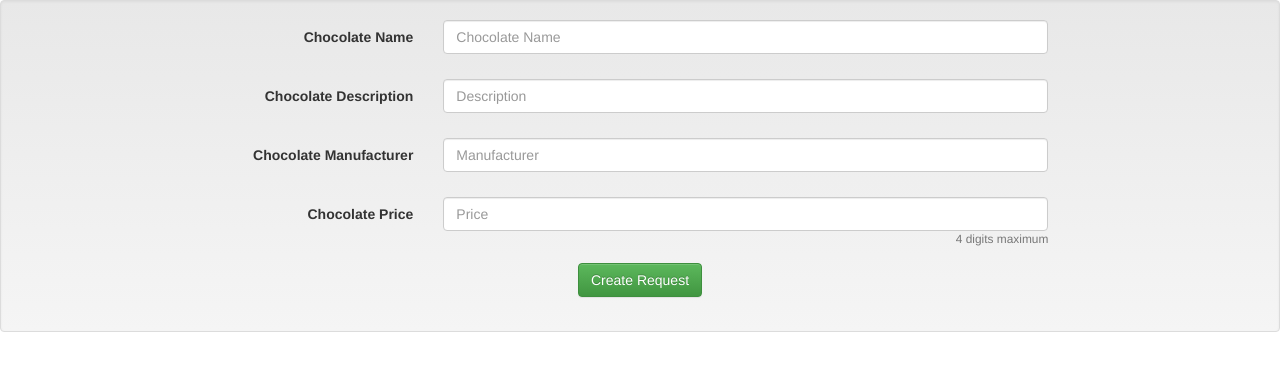
After one commit to subhasuresh/Assignment, a Django app: page /register/chocolate/add/ in a window 1280 px wide. The commit adds this page. Shown: the top 371 px of the page. Run offline with Django 3.2, Linux system fonts and the light colour scheme; some libraries are stand-ins or nearby versions.

Commit message:
fourth commit

```diff
--- a/mysite/templates/index.html
+++ b/mysite/templates/index.html
@@ -30,7 +30,5 @@
   </ul>
 </div>
 </nav>
-
-<div class="container">
-</div></body>
+</body>
 </html>
--- a/register/forms.py
+++ b/register/forms.py
@@ -72,3 +72,25 @@ class UserRegistrationForm(ModelForm):
         user.set_password(self.cleaned_data["password"])
         if commit: user.save()
         return user
+
+
+
+chocolate_fields= ['name','description','manufacturer','price']
+
+chocolate_widgets = {
+        'name': forms.TextInput(attrs={'placeholder': _('Chocolate Name'), 'required': True}),
+
+        'description': forms.TextInput(attrs={'placeholder': _('Description'),
+                                              'required': True}),
+        'manufacturer': forms.TextInput(attrs={'placeholder': _('Manufacturer'),
+                                               'required': True}),
+        'price': forms.TextInput(attrs={'placeholder': _('Price'),
+                                        'required': True}),
+    }
+
+
+class ChocolateAddform(ModelForm):
+    class Meta:
+        model = Chocolate
+        fields =  chocolate_fields
+        widgets = chocolate_widgets
--- a/register/models.py
+++ b/register/models.py
@@ -38,7 +38,7 @@ class User(AbstractBaseUser):
     Extends the default User profiles of Django. The fields of this model can be obtained by the
     user.get_profile method and it's extended by the django-profile application.
     """
-    user_id = models.AutoField(primary_key=True)
+    user_id =models.AutoField(primary_key=True)
     user_first_name = models.CharField(_('First Name'), max_length=32, blank=True, null=True,
                                   validators=[RegexValidator(regex='^[A-Za-z]*$')])
     user_last_name = models.CharField(_('Last Name'), max_length=32, blank=True, null=True,
@@ -139,3 +139,13 @@ class Course(models.Model):
 
     def __unicode__(self):
         return self.course_name
+
+
+class Chocolate(models.Model):
+    id = models.AutoField(primary_key=True)
+    name = models.CharField(_('Chocolate Name'), max_length=100, blank=True)
+    description = models.CharField(_('Chocolate Description'), max_length=1000, blank=True)
+    manufacturer = models.CharField(_('Chocolate Manufacturer'), max_length=100, blank=True)
+    price = models.IntegerField(_('Chocolate Price'),
+                                validators=[MaxValueValidator(1000), MinValueValidator(0)],
+                                help_text=_('4 digits maximum'), blank=True, null=True)
--- /dev/null
+++ b/register/templates/add_chocolate.html
@@ -0,0 +1,31 @@
+{% load register_extras %}
+<html><link rel="stylesheet" href="https://maxcdn.bootstrapcdn.com/bootstrap/3.3.6/css/bootstrap.min.css" integrity="sha384-1q8mTJOASx8j1Au+a5WDVnPi2lkFfwwEAa8hDDdjZlpLegxhjVME1fgjWPGmkzs7" crossorigin="anonymous"><!-- Optional theme -->
+<link rel="stylesheet" href="https://maxcdn.bootstrapcdn.com/bootstrap/3.3.6/css/bootstrap-theme.min.css" integrity="sha384-fLW2N01lMqjakBkx3l/M9EahuwpSfeNvV63J5ezn3uZzapT0u7EYsXMjQV+0En5r" crossorigin="anonymous"><!-- Latest compiled and minified JavaScript -->
+<script src="https://maxcdn.bootstrapcdn.com/bootstrap/3.3.6/js/bootstrap.min.js" integrity="sha384-0mSbJDEHialfmuBBQP6A4Qrprq5OVfW37PRR3j5ELqxss1yVqOtnepnHVP9aJ7xS" crossorigin="anonymous"></script><form class="form-horizontal well" id="registerForm" method="POST"
+                                                                                                                                                                                                             enctype="multipart/form-data" action="">
+    <fieldset>
+        {% csrf_token %} {% load tz %}
+        {% for field in form.visible_fields %}
+            <div id="div_{{ field.html_name }}"
+                 class="form-group{% if field.errors %} has-error{% endif%}">
+                <label class="col-sm-4 control-label" for="{{ field.id_for_label }}">
+                    {{ field.label }}
+                </label>
+                <div class="col-md-6 cnt-inpt">
+                    {{ field|addcss:"form-control" }}
+                    <div class="text-muted pull-right">
+                        <small>{{ field.help_text }}</small>
+                    </div> <!-- form-group -->
+                                                     <span class="help-block">
+                                                             {% for error in field.errors %} {{error }} {% endfor %}
+                                                     </span> <!-- help-block -->
+                </div> <!-- col-sm-4 -->
+            </div>
+        {% endfor %}
+        {% for hidden in user_form.hidden_fields %} {{ hidden }} {% endfor %}                                  <div class="form-group" style="text-align:center">
+        <a href="#tf-courses">
+            <button type="submit" data-loading-text="Creating request..."
+                    class="btn btn-success solution_buttons">Create Request <i class="fa fa-angle-double-right"></i> </button></a>
+    </div> <!-- form-group -->
+    </fieldset>
+</form>
--- a/register/templates/page.html
+++ b/register/templates/page.html
@@ -12,7 +12,7 @@
 
 <div class="container">
   <div class="jumbotron">
-    <h1>Successfully logged in</h1>
+    <h1>Successfully signed in</h1>
 </div>
     </div>
 </body>
--- a/register/urls.py
+++ b/register/urls.py
@@ -2,8 +2,9 @@ from django.conf.urls import include, url
 from register.views import *
 from register.models import *
 urlpatterns = [
-   url(r'^$', UserRegistrationView.as_view(), name='register_user'),
+    url(r'^$', UserRegistrationView.as_view(), name='register_user'),
     url(r'^user/$', UserRegistrationView.as_view(), name='login'),
-  url(r'^user/success/', TemplateView.as_view(template_name='page.html'),
-     name='page')
-   ]
+    url(r'^user/success/', TemplateView.as_view(template_name='page.html'),
+        name='page'),
+    url(r'^chocolate/add/',AddChocolateview.as_view(), name='add_chocolate')
+]
--- a/register/views.py
+++ b/register/views.py
@@ -19,3 +19,12 @@ class UserRegistrationView(AnonymousRequiredMixin, FormView):
     def form_valid(self, form):
         form.save()
         return FormView.form_valid(self, form)
+
+class AddChocolateview(FormView):
+    template_name = "add_chocolate.html"
+    form_class=ChocolateAddform
+    success_url='/register/chocolate/success'
+
+    def form_valid(self, form):
+        form.save()
+        return FormView.form_valid(self, form)
```
Also changed, not shown: register/templates/index.html (+13 -1 lines), register/templates/login.html (+30 -82 lines), db.sqlite3, register/templates/register_user.html (indentation only), 4 other files.
